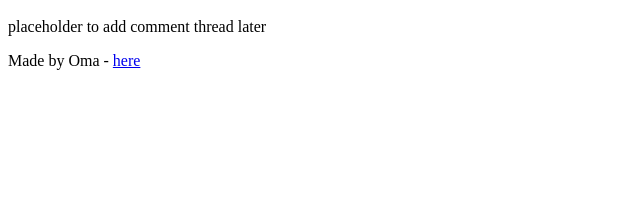
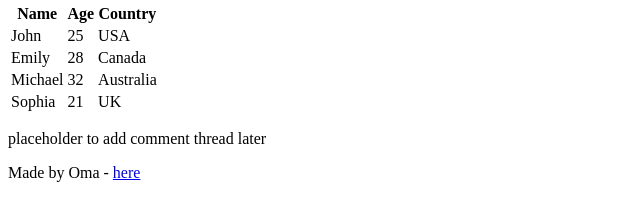
Before and after one commit to omaonyejiakor93/My_First_Portfolio, a plain HTML site: page html_basic/index.html in a window 1280 px wide. Shown: the part 678-876 px from the top of the page, without its empty margins (0-640 px from the left). Before the commit the page ends 800 px from the top, so only its background shows below. Drawn offline with Linux system fonts and the light colour scheme.

Commit message:
Added Task 4

```diff
--- a/html_basic/index.html
+++ b/html_basic/index.html
@@ -28,6 +28,43 @@
       <a href="https://www.alxafrica.com" target="_blank">
         <img src="https://i.ibb.co/gTDZZT8/ALX-Logo-07.png" alt="ALX Logo" />
       </a>
+
+      <!-- TASK 4 -->
+
+      <!-- inside your existing <article>, just before </article> -->
+<table>
+  <thead>
+    <tr>
+      <th>Name</th>
+      <th>Age</th>
+      <th>Country</th>
+    </tr>
+  </thead>
+  <tbody>
+    <tr>
+      <td>John</td>
+      <td>25</td>
+      <td>USA</td>
+    </tr>
+    <tr>
+      <td>Emily</td>
+      <td>28</td>
+      <td>Canada</td>
+    </tr>
+    <tr>
+      <td>Michael</td>
+      <td>32</td>
+      <td>Australia</td>
+    </tr>
+    <tr>
+      <td>Sophia</td>
+      <td>21</td>
+      <td>UK</td>
+    </tr>
+  </tbody>
+</table>
+
+
     </article>
 
     <aside>
```
